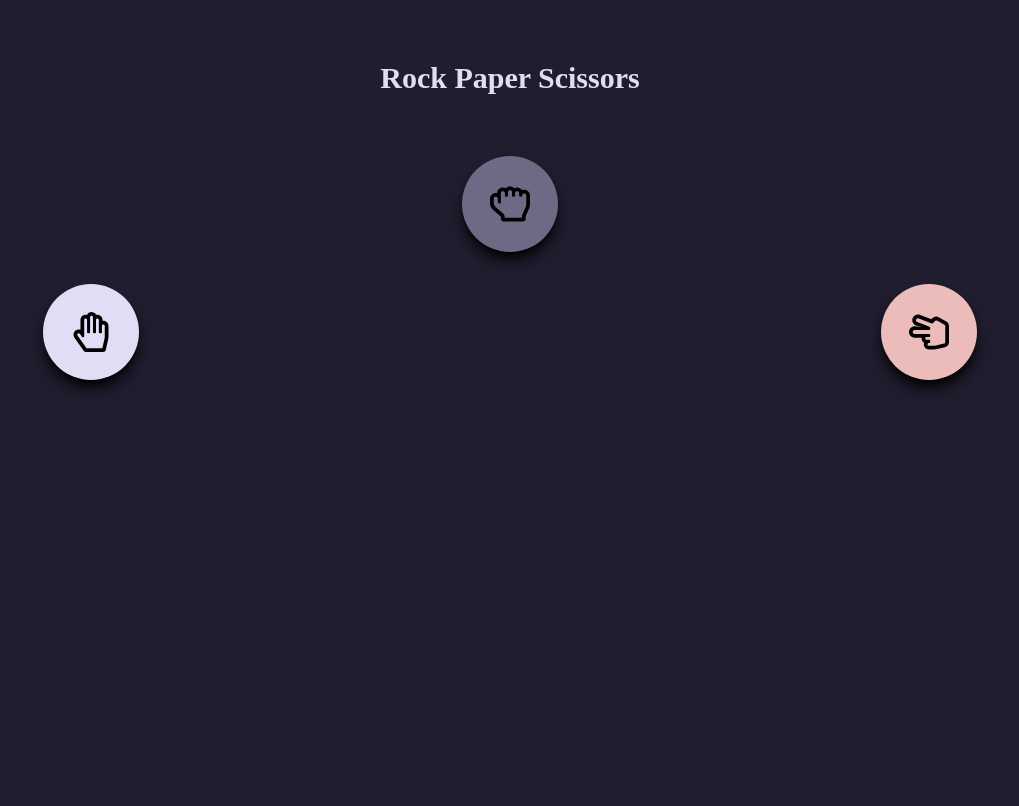
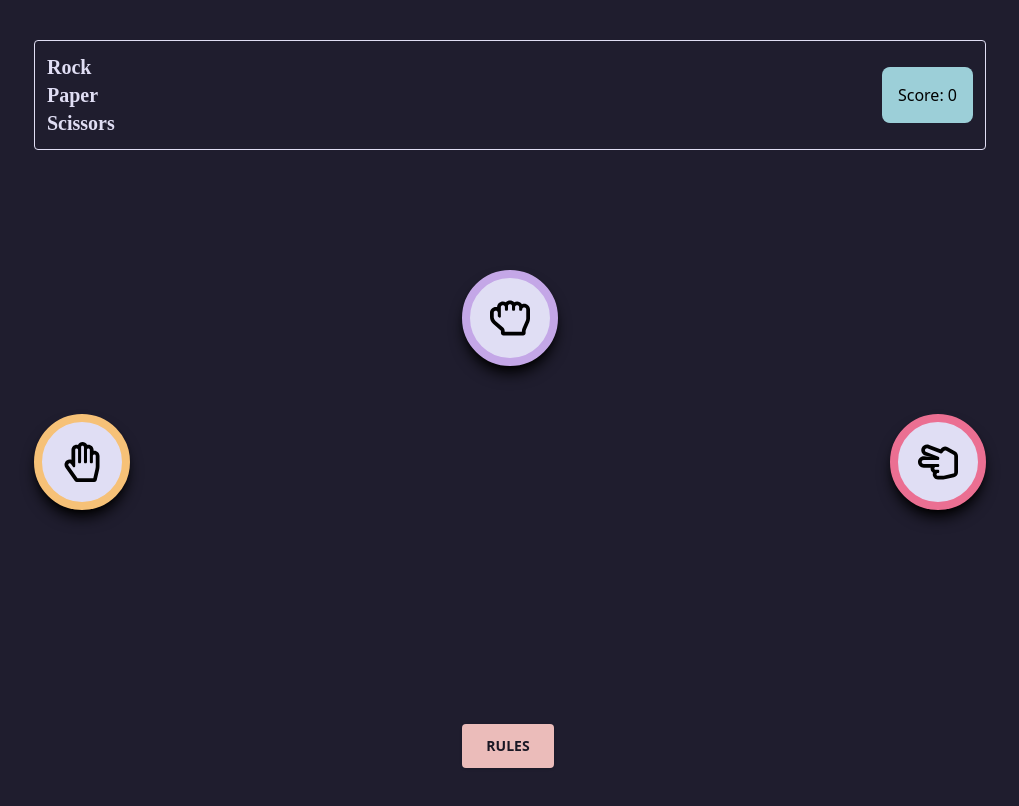
Before and after one commit to matesic42/rock_paper_scissors, a Next.js app: page /components/easymode in a window 1280 px wide. Shown: the top 806 px of the page, without its empty margins (130-1149 px from the left). Built offline with nearby package versions, Linux system fonts and the light colour scheme.

Commit message:
improved design for easy mode

```diff
--- a/src/pages/components/easymode.tsx
+++ b/src/pages/components/easymode.tsx
@@ -1,25 +1,114 @@
 import { FaRegHandRock } from "react-icons/fa";
 import { FaRegHandPaper } from "react-icons/fa";
 import { FaRegHandScissors } from "react-icons/fa";
+import { useState, useEffect, FC } from "react";
+import Image from "next/image";
+
+function EasyMode() {
+const [score, setScore] = useState(0);
+const [playerChoice, setPlayerChoice] = useState("");
+const [showModal, setShowModal] = useState(false);
 
 
-function EasyMode() {
+const handlePlayerChoice = (choice: string) => {
+  setPlayerChoice(choice);
+};
+
+
+
   return (
-    <div className="mx-auto flex h-screen max-w-screen-lg flex-col my-10 items-center justify-start px-5">
-      <h1 className="my-5 text-center font-[Roboto-Slab] text-3xl font-bold text-[#e0def4]">
-        Rock Paper Scissors
-      </h1>
-      <div className="w-24 mt-10 h-24 shadow-lg shadow-black bg-[#6e6a86] rounded-full flex justify-center items-center text-center">
-        <FaRegHandRock className="w-10 h-10" />
+    <div className="mx-auto flex h-screen max-w-screen-lg flex-col items-center justify-center px-9">
+      <div className="my-10 flex w-full items-center justify-between rounded border border-[#e0def4] p-3">
+        <div className="flex flex-col items-start justify-center">
+          <p className="text-start font-[Roboto-Slab] text-xl font-bold text-[#e0def4]">
+            Rock
+          </p>
+          <p className="text-start font-[Roboto-Slab] text-xl font-bold text-[#e0def4]">
+            Paper
+          </p>
+          <p className="text-start font-[Roboto-Slab] text-xl font-bold text-[#e0def4]">
+            Scissors
+          </p>
+        </div>
+        <div
+          style={{ backgroundColor: score >= 0 ? "#9ccfd8" : "#eb6f92" }}
+          className="flex items-center justify-center rounded-lg bg-white p-4 text-center"
+        >
+          <h1 className="font-medium">Score: {score}</h1>
+        </div>
       </div>
+      <div className="mt-20 flex items-center justify-center">
+        <div className="flex h-24 w-24 items-center justify-center rounded-full border-8 border-[#c4a7e7] bg-[#e0def4] text-center shadow-lg shadow-black">
+          <FaRegHandRock className="h-10 w-10" />
+        </div>
+      </div>
+      <div className="mt-12 flex w-full items-center justify-between gap-5 space-x-7 text-center">
+        <div
+          onClick={() => handlePlayerChoice("paper")}
+          className="flex h-24 w-24 items-center justify-center rounded-full border-8 border-[#f6c177] bg-[#e0def4] text-center shadow-lg shadow-black"
+        >
+          <FaRegHandPaper className="h-10 w-10" />
+        </div>
+        <div
+          onClick={() => handlePlayerChoice("scissors")}
+          className="flex h-24 w-24 items-center justify-center rounded-full border-8 border-[#eb6f92] bg-[#e0def4] text-center shadow-lg shadow-black"
+        >
+          <FaRegHandScissors className="h-10 w-10" />
+        </div>
+      </div>
+      <div className="mb-7 mt-10 flex h-full flex-col items-center justify-end">
+        <button
+          className="mb-1 mr-1 rounded bg-[#ebbcba] px-6 py-3 text-sm font-bold uppercase text-[#191724] shadow outline-none transition-all duration-150 ease-linear hover:shadow-lg focus:outline-none active:bg-[#f6c177]"
+          type="button"
+          onClick={() => setShowModal(true)}
+        >
+          Rules
+        </button>
+        {showModal ? (
+          <>
+            <div className="fixed inset-0 z-50 flex items-center justify-center overflow-y-auto overflow-x-hidden px-9  text-center outline-none focus:outline-none">
+              <div className="relative mx-auto my-6 w-auto max-w-3xl">
+                {/*content*/}
+                <div className="relative flex w-full flex-col items-center justify-center rounded-lg border-0 bg-white px-3 shadow-lg outline-none focus:outline-none">
+                  {/*header*/}
+                  <div className="flex items-center justify-center rounded-t border-b border-solid border-slate-200 p-5">
+                    <h3 className="text-3xl  font-medium ">Rules</h3>
+                    <button
+                      className="float-right ml-auto border-0 bg-transparent p-1 text-3xl font-semibold leading-none text-black opacity-5 outline-none focus:outline-none"
+                      onClick={() => setShowModal(false)}
+                    >
+                      <span className="block h-6 w-6 bg-transparent text-2xl text-black opacity-5 outline-none focus:outline-none">
+                        ×
+                      </span>
+                    </button>
+                  </div>
+                  {/*body*/}
 
-      <div className="mt-3 flex justify-between items-center text-center gap-5 space-x-7 w-[95%] ">
-        <div className="w-24 mt-5 h-24 bg-[#e0def4] shadow-lg shadow-black  rounded-full flex justify-center items-center text-center">
-          <FaRegHandPaper className="w-10 h-10" />
-        </div>
-        <div className="w-24 mt-5 h-24 bg-[#ebbcba] shadow-lg shadow-black rounded-full flex justify-center items-center text-center">
-        <FaRegHandScissors className="w-10 h-10"  />
-        </div>
+                  <div className="p-4">
+                    <Image
+                      src="../../image-rules.svg"
+                      alt="Picture of the author"
+                      width={300}
+                      height={300}
+                    />
+                  </div>
+
+                  {/*footer*/}
+                  <div className="flex items-center justify-end rounded-b border-t border-solid border-slate-200 p-6">
+                    <button
+                      className="background-transparent mb-1 mr-1 px-6 py-2 text-sm font-bold uppercase text-[#eb6f92] outline-none transition-all duration-150 ease-linear focus:outline-none"
+                      type="button"
+                      onClick={() => setShowModal(false)}
+                    >
+                      Close
+                    </button>
+                  </div>
+                </div>
+              </div>
+            </div>
+            <div className="fixed inset-0 z-40 bg-black opacity-25"></div>
+          </>
+        ) : null}
       </div>
     </div>
   );
```
Also changed, not shown: public/image-rules.svg (added).
